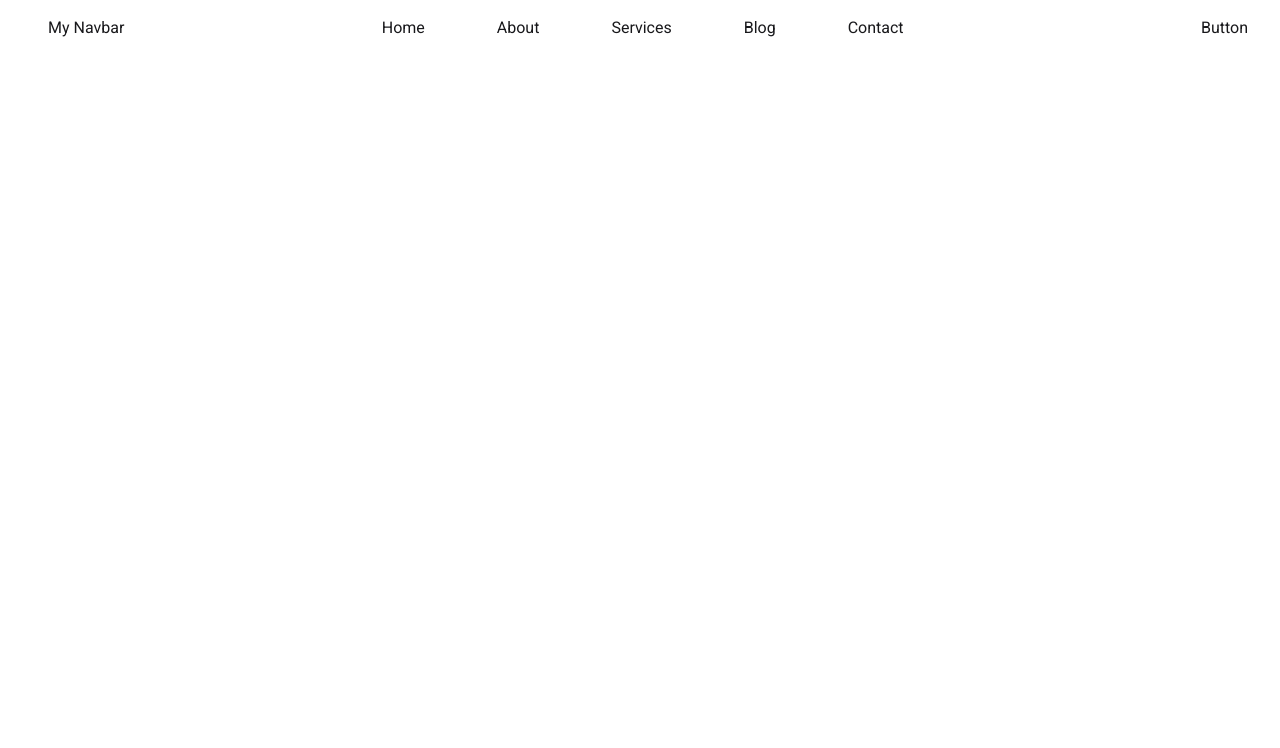
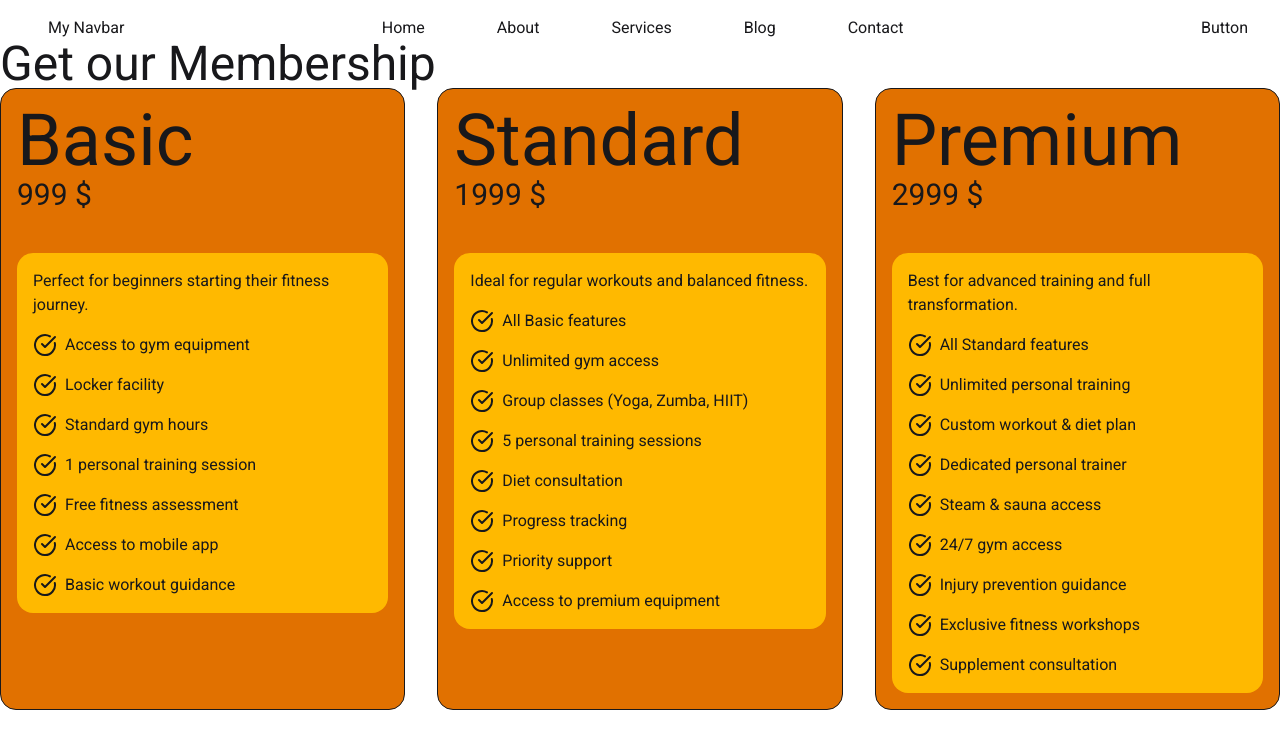
Before and after one commit to piasmajumdar/react-world-on-the-go, a React (Vite) app: page / in a window 1280 px wide. Shown: the top 748 px of the page. Built offline with nearby package versions, Linux system fonts and the light colour scheme.

Commit message:
local json file used

```diff
--- a/src/App.jsx
+++ b/src/App.jsx
@@ -6,7 +6,7 @@ import PricingOptions from './Components/PricingOptions/PricingOptions'
 
 function App() {
 
-  const pricingPromise = fetch('pricingData.json').then(res=> res.json())
+  const pricingPromise = fetch('pricingData.json').then(res => res.json())
 
 
   return (
@@ -17,7 +17,7 @@ function App() {
       </header>
 
       <main>
-        <Suspense>
+        <Suspense fallback={<span className="loading loading-spinner loading-lg"></span>}>
           <PricingOptions pricingPromise={pricingPromise}></PricingOptions>
         </Suspense>
       </main>
--- /dev/null
+++ b/src/Components/PricingCard/PricingCard.jsx
@@ -0,0 +1,28 @@
+import React from 'react';
+import PricingFeature from './PricingFeature';
+
+const PricingCard = ({pricing}) => {
+
+    const {name, price, description, features} = pricing;
+
+    return (
+        <div  className='border p-4 bg-amber-600 rounded-2xl'>
+            {/* Card header */}
+            <div>
+                <h1 className='text-7xl'>{name}</h1>
+                <h4 className='text-3xl'>{price} $</h4>
+            </div>
+            {/* Card body */}
+            <div className='bg-amber-400 p-4 rounded-2xl mt-10'>
+                <p>{description}</p>
+                {
+                    features.map((feature, index)=> <PricingFeature
+                        key={index}
+                        feature={feature}></PricingFeature>)
+                }
+            </div>
+        </div>
+    );
+};
+
+export default PricingCard;
--- /dev/null
+++ b/src/Components/PricingCard/PricingFeature.jsx
@@ -0,0 +1,9 @@
+import { CircleCheckBig } from 'lucide-react';
+
+const PricingFeature = ({feature}) => {
+    return (
+        <p className='flex mt-4'><CircleCheckBig className='mr-2'></CircleCheckBig>{feature}</p>
+    );
+};
+
+export default PricingFeature;
--- a/src/Components/PricingOptions/PricingOptions.jsx
+++ b/src/Components/PricingOptions/PricingOptions.jsx
@@ -1,16 +1,19 @@
 import { use } from "react";
+import PricingCard from "../PricingCard/PricingCard";
 
 
-const PricingOptions = ({pricingPromise}) => {
+const PricingOptions = ({ pricingPromise }) => {
 
     const pricingData = use(pricingPromise);
-
-    console.log(pricingData);
 
 
     return (
         <div>
+            <h2 className='text-5xl'>Get our Membership</h2>
 
+            <div className="grid grid-cols-3 gap-8">
+                {pricingData.map(pricing => <PricingCard key={pricing.id} pricing={pricing}></PricingCard>)}
+            </div>
         </div>
     );
 };
```
